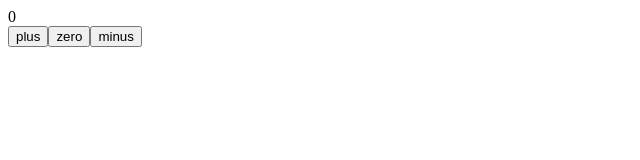
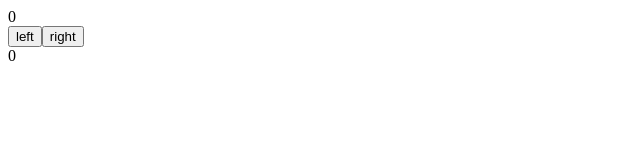
Before and after one commit to Evilgozen/-Web-, a React (Create React App) app: page / in a window 1280 px wide. Shown: the top 160 px of the page, without its empty margins (0-640 px from the left). Built offline with nearby package versions, Linux system fonts and the light colour scheme.

Commit message:
更新了显示修改路径的功能

```diff
--- a/src/App.js
+++ b/src/App.js
@@ -1,27 +1,41 @@
 import { useState } from 'react'
 
 const App = () => {
+  const [clicks,setClicks] = useState({
+      Left:0,Right:0
+  })
 
-  const [ counter,setCounter ]=useState(0)
+  const [allClicks,steAll] =useState([])
 
-
-  const handleClick = () => {
-    console.log('clicked')
+  const handelLeftClick = () => {
+    const newClicks = {
+      Left: clicks.Left+1,
+      ...clicks
+    }
+    steAll(allClicks.concat('L'))
+    setClicks(newClicks)
   }
 
-  const increaseBtOne = () => setCounter(counter +1)
-  const setToZero = () => setCounter(0)
-  const decreaseBtOne = () => setCounter(counter -1 )
+  const handelRightClick = () => {
+    const newClicks = {
+      ...clicks,
+      Right: clicks.Right+1
+    }
+    steAll(allClicks.concat('R'))
+    setClicks(newClicks)
+  }
+
 
   const Button = ({onClick , text}) =>  <button onClick={onClick}>{text}</button>
 
   const Display = ({ counter }) => <div>{counter}</div>
   return (
     <>
-    <Display counter={counter} />
-    <Button onClick={increaseBtOne} text='plus' />
-    <Button onClick={ setToZero } text='zero' />
-    <Button onClick={ decreaseBtOne } text='minus' />
+    <Display counter={clicks.Left} />
+    <Button onClick={handelLeftClick} text='left' />
+    <Button onClick={ handelRightClick } text='right' />
+    <Display counter={clicks.Right} />
+    <p>{allClicks.join(' ')}</p>
     </>
   )
 }
```
